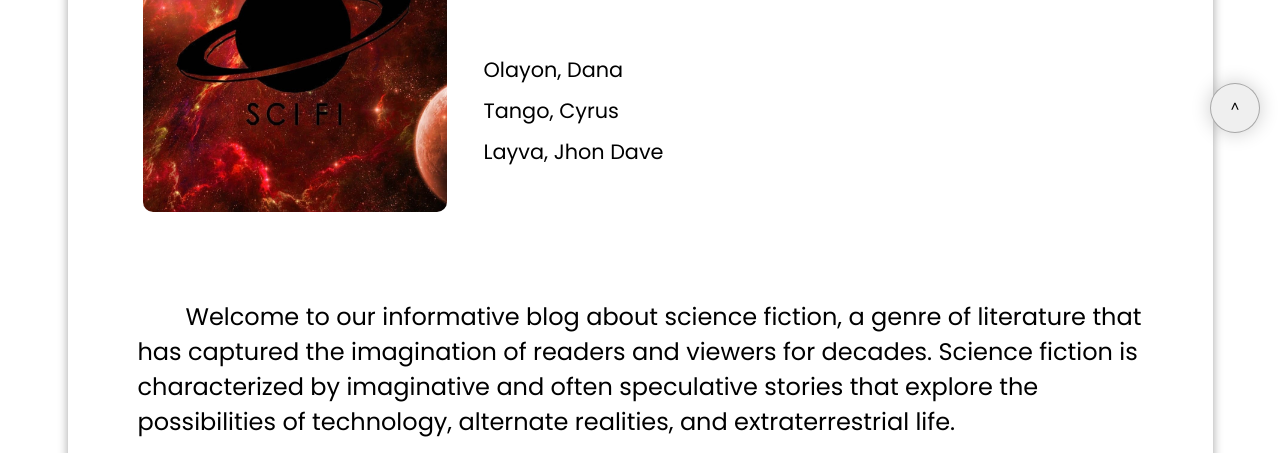
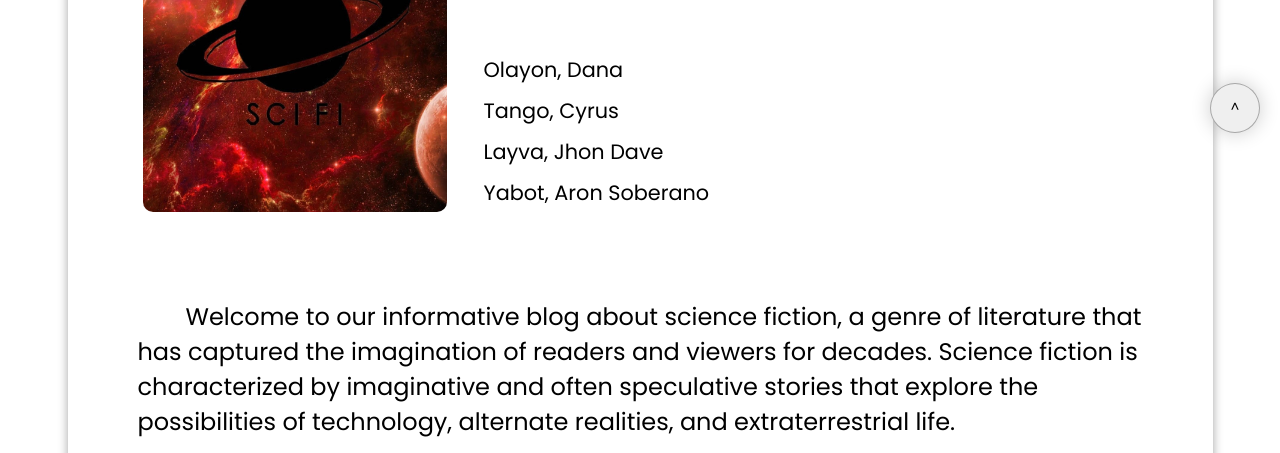
Before and after one commit to JhonDaveLayva/Group-4-Blog, a plain HTML site: page science fiction.html in a window 1280 px wide. Shown: the part 647-1100 px from the top of the page. Drawn offline with Linux system fonts and the light colour scheme.

Commit message:
Update science fiction.html

```diff
--- a/science fiction.html
+++ b/science fiction.html
@@ -62,7 +62,7 @@
 						<span>Olayon, Dana</span>
 						<span>Tango, Cyrus</span>
 						<span>Layva, Jhon Dave</span>
-
+						<span>Yabot, Aron Soberano</span>
 					</div>
 				</div>
 
```
